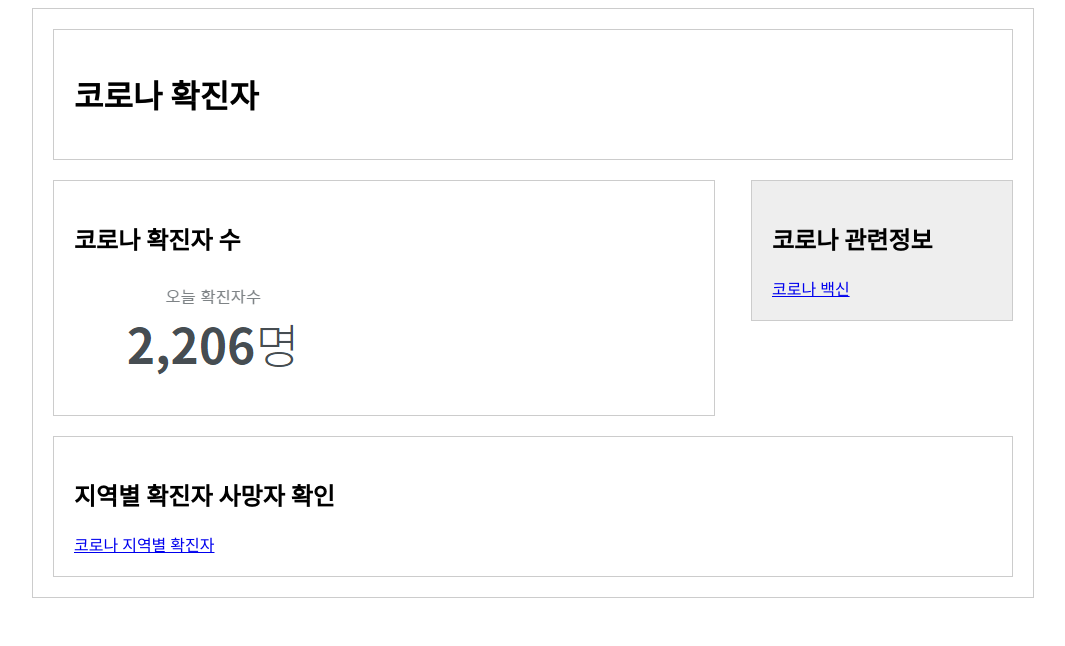
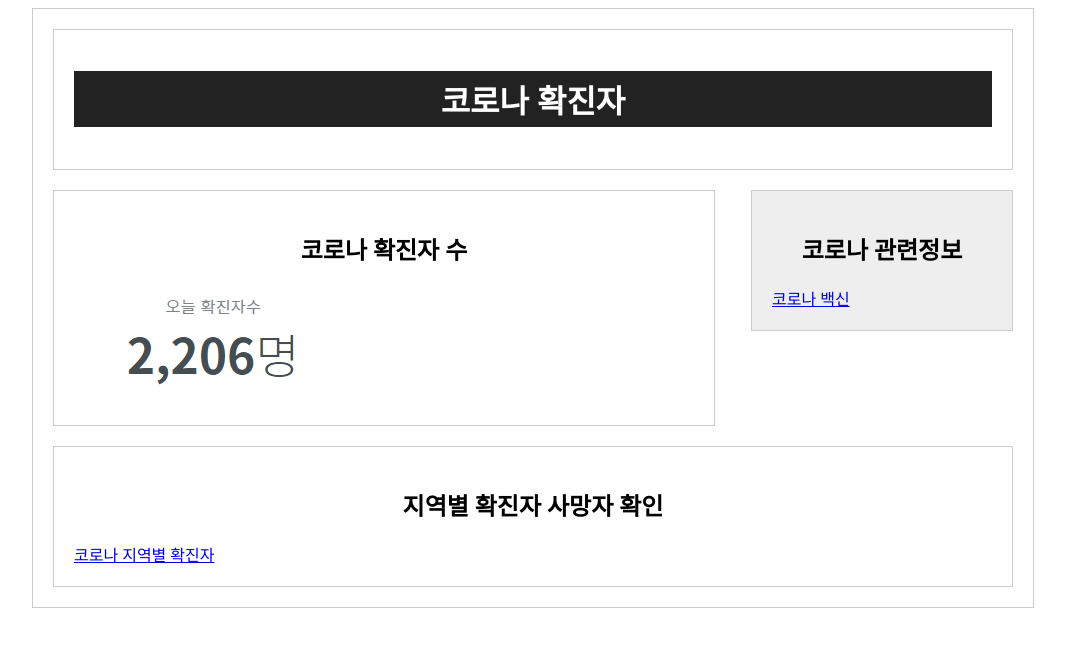
Before and after one commit to Kimsoo-cheol/COVID2, a plain HTML site: page index.html in a window 1280 px wide. Shown: the whole page, without its empty margins (107-1172 px from the left). Drawn offline with Linux system fonts and the light colour scheme.

Commit message:
Add files via upload

```diff
--- a/index.html
+++ b/index.html
@@ -34,12 +34,20 @@
 			clear:both;  /* 양쪽 플로팅 해제 */
 			padding:20px;  /* 패딩 */
 		}
+		h1.accent{
+            background-color: #222;
+            color: #fff;
+            padding: 5px;
+        }
+		h1, h2{
+			text-align: center;
+		}
 	</style>
 </head>
 <body>
     <div id="container">
         <div id="header">
-			<h1>코로나 확진자</h1>
+			<h1 class="accent">코로나 확진자</h1>
 		</div>
 		<div id="sidebar">
 			<h2>코로나 관련정보</h2>
```
